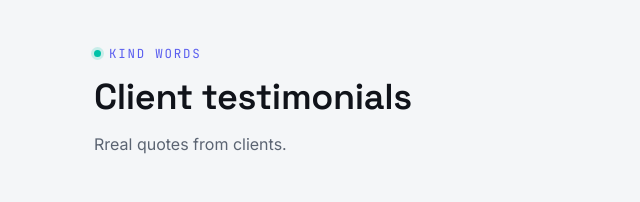
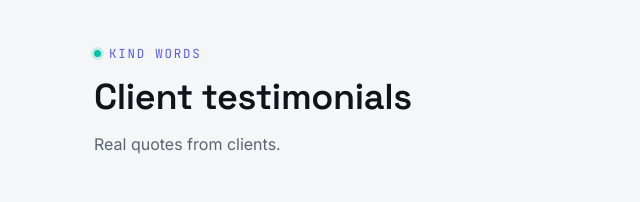
Before and after one commit to cornalsandbox07/ai-automation-portfolio-v1, a plain HTML site: page src/index.html in a window 1280 px wide. Shown: the part 3900-4102 px from the top of the page, 0-640 px from the left. Drawn offline with Linux system fonts and the light colour scheme.

Commit message:
Update index.html

```diff
--- a/src/index.html
+++ b/src/index.html
@@ -835,7 +835,7 @@
       <div class="section-head">
         <span class="eyebrow">Kind words</span>
         <h2>Client testimonials</h2>
-        <p>Rreal quotes from clients.</p>
+        <p>Real quotes from clients.</p>
       </div>
       <div class="testi-grid">
         <div class="testi-card">
```
